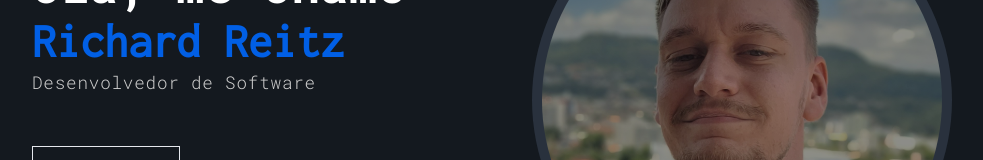
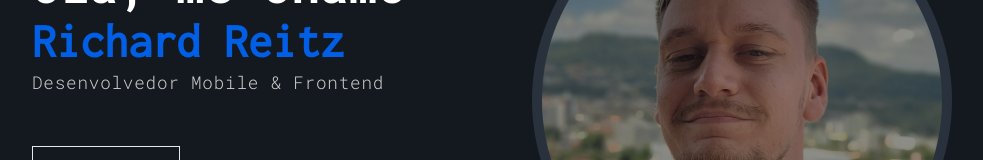
Before and after one commit to richardReitz/my-portfolio, a React (Create React App) app: page / in a window 1280 px wide. Shown: the part 290-450 px from the top of the page, without its empty margins (148-1131 px from the left). Built offline with nearby package versions, Linux system fonts and the light colour scheme.

Commit message:
feat: project video

```diff
--- a/src/components/PresentationSection/index.jsx
+++ b/src/components/PresentationSection/index.jsx
@@ -13,7 +13,7 @@ export default function PresentationSection() {
                     title="Olá, me chamo"
                 />
                 <h3>Richard Reitz</h3>
-                <p>Desenvolvedor de Software</p>
+                <p>Desenvolvedor Mobile & Frontend</p>
                 <a href={CV} download className='btn-cv'>Download CV</a>
                 <hr className='line'/>
             </div>
--- a/src/components/ProjectsSection/index.jsx
+++ b/src/components/ProjectsSection/index.jsx
@@ -4,19 +4,20 @@ import Title from '../Title';
 import { FaArrowRight } from 'react-icons/fa';
 import { FiArrowUpRight } from "react-icons/fi";
 import ProjectCard from './components/ProjectCard';
+import ProjectModal from './components/ProjectModal';
 
 import projectCEPImg from '../../assets/CEP-Finder.png'
 import projectCallImg from '../../assets/SC-3.png'
 import projectMoneyAppImg from '../../assets/moneyApp.png';
 import projectBuccaneerImg from '../../assets/projeto-buccaneer.png';
-import ProjectModal from './components/ProjectModal';
+import buccaneerVideo from '../../assets/videos/buccaneervideo.mp4';
 
 const projects = [
     {
         name: 'Buccaneer Burger',
         stack: [ 'Node.js', 'PostgreSQL', 'ReactJs', 'React Native', 'Typescript'],
         image: projectBuccaneerImg,
-        video: '',
+        video: buccaneerVideo,
         description: 'Sistema interno de gerenciamento de pedidos desenvolvido para uma hamburgueria, com foco em agilidade no atendimento e organização do fluxo operacional. O projeto conta com uma aplicação mobile, utilizada pelos atendentes para abertura e envio de pedidos diretamente das mesas para a cozinha (parte web). A aplicação web é responsável por receber e finalizar os pedidos, além de permitir a gestão completa do cardápio, incluindo a criação de produtos e itens. Todo o funcionamento é sustentado por um backend robusto, que centraliza as regras de negócio e os serviços da aplicação.',
         repo: [
             { name: 'Backend', link: 'https://github.com/richardReitz/buccaneer-burger-service' },
```
Also changed, not shown: 1 other file (tests, documents, lock files or other folders).
